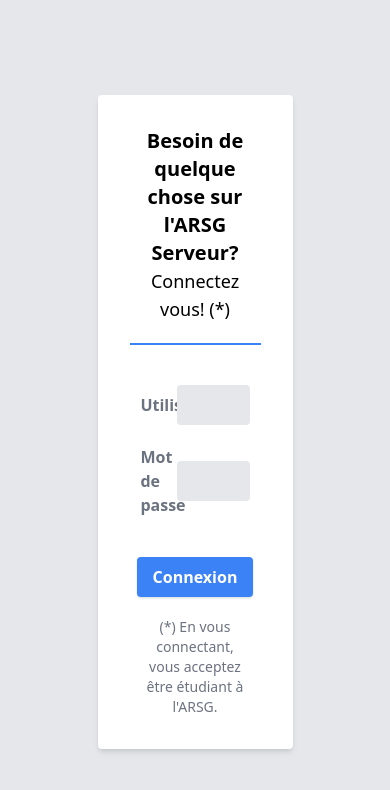
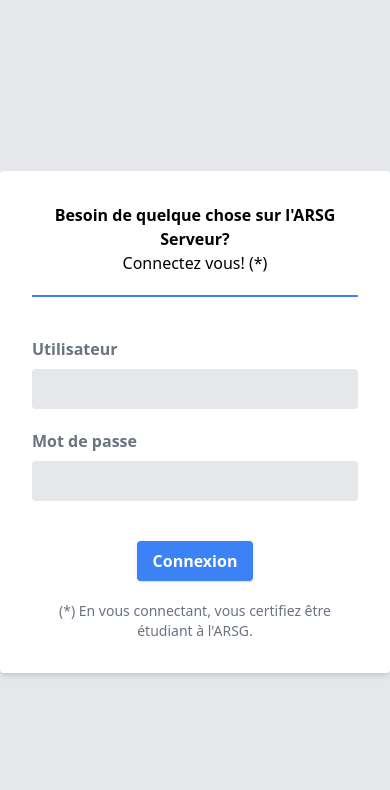
Before and after one commit to qcarpentier/arsg-form-template, a plain HTML site: page index.html in a window 390 px wide. Drawn offline with nearby package versions, Linux system fonts and the light colour scheme.

Commit message:
Add responsive design (mobile friendly)

```diff
--- a/index.html
+++ b/index.html
@@ -14,22 +14,22 @@
 
   <body class="w-screen h-screen box-border bg-gray-200">
     <main
-      class="container w-1/2 h-full flex flex-col justify-center items-center m-auto"
+      class="container sm:w-full md:w-3/5 h-full flex flex-col justify-center items-center m-auto"
       id="app"
     >
       <div
-        class="form-container w-full flex flex-col justify-center items-center bg-white shadow-md rounded px-8 py-8"
+        class="form-container flex flex-col justify-center items-center bg-white shadow-md rounded px-8 py-8"
       >
         <div
           class="form-header flex flex-col items-center text-center border-b-2 border-blue-500 pb-5 mb-10"
         >
-          <h2 class="text-xl font-bold">
+          <h2 class="sm:text-base md:text-xl font-bold">
             Besoin de quelque chose sur l'ARSG Serveur?
           </h2>
-          <p class="text-lg font-medium">Connectez vous! (*)</p>
+          <p class="sm:text-base md:text-lg font-medium">Connectez vous! (*)</p>
         </div>
         <form
-          class="form-content w-5/6"
+          class="form-content w-full"
           @submit="checkForm"
           action="http://www.google.be"
         >
@@ -40,13 +40,13 @@
             Votre nom d'utilisateur ou votre mot de passe est incorrect.
           </p>
           <div class="flex flex-wrap items-center">
-            <div class="w-1/3">
+            <div class="w-full mb-2 md:w-1/3 md:mb-0">
               <label class="block text-gray-500 font-bold" for="username">
                 Utilisateur
               </label>
             </div>
             <template v-if="checkUserInput">
-              <div class="w-2/3">
+              <div class="w-full md:w-2/3">
                 <input
                   class="w-full appearance-none bg-gray-200 border-2 border-gray-200 rounded py-2 px-4 text-gray-700 leading-tight focus:outline-none focus:bg-white focus:border-blue-500"
                   id="username"
@@ -56,7 +56,7 @@
               </div>
             </template>
             <template v-else>
-              <div class="w-2/3">
+              <div class="w-full md:w-2/3">
                 <input
                   class="w-full appearance-none bg-red-100 border-2 border-red-300 rounded py-2 px-4 text-gray-700 leading-tight focus:outline-none focus:bg-white focus:border-red-300"
                   id="username"
@@ -69,33 +69,35 @@
               </p>
             </template>
           </div>
-          <div class="flex items-center my-5">
-            <div class="w-1/3">
+          <div class="flex flex-wrap items-center my-5">
+            <div class="w-full mb-2 md:w-1/3 md:mb-0">
               <label class="block text-gray-500 font-bold" for="password">
                 Mot de passe
               </label>
             </div>
-            <div class="w-2/3">
             <template v-if="checkPasswordInput">
+              <div class="w-full md:w-2/3">
                 <input
                   class="w-full appearance-none bg-gray-200 border-2 border-gray-200 rounded py-2 px-4 text-gray-700 leading-tight focus:outline-none focus:bg-white focus:border-blue-500"
                   id="password"
                   type="text"
                   v-model="password"
                 />
+              </div>
             </template>
             <template v-else>
+              <div class="w-full md:w-2/3">
                 <input
                   class="w-full appearance-none bg-red-100 border-2 border-red-300 rounded py-2 px-4 text-gray-700 leading-tight focus:outline-none focus:bg-white focus:border-red-300"
                   id="password"
                   type="text"
                   v-model="password"
                 />
+              </div>
               <p class="w-full text-right text-red-400 text-sm">
                 Votre mot de passe est requis.
               </p>
             </template>
-            </div>
           </div>
           <div class="flex justify-center mt-10 mb-5">
             <button
@@ -106,7 +108,7 @@
             </button>
           </div>
           <p class="text-gray-500 text-sm text-center">
-            (*) En vous connectant, vous acceptez être étudiant à l'ARSG.
+            (*) En vous connectant, vous certifiez être étudiant à l'ARSG.
           </p>
         </form>
       </div>
```
Lines whose indentation alone changed are shown as unchanged.
